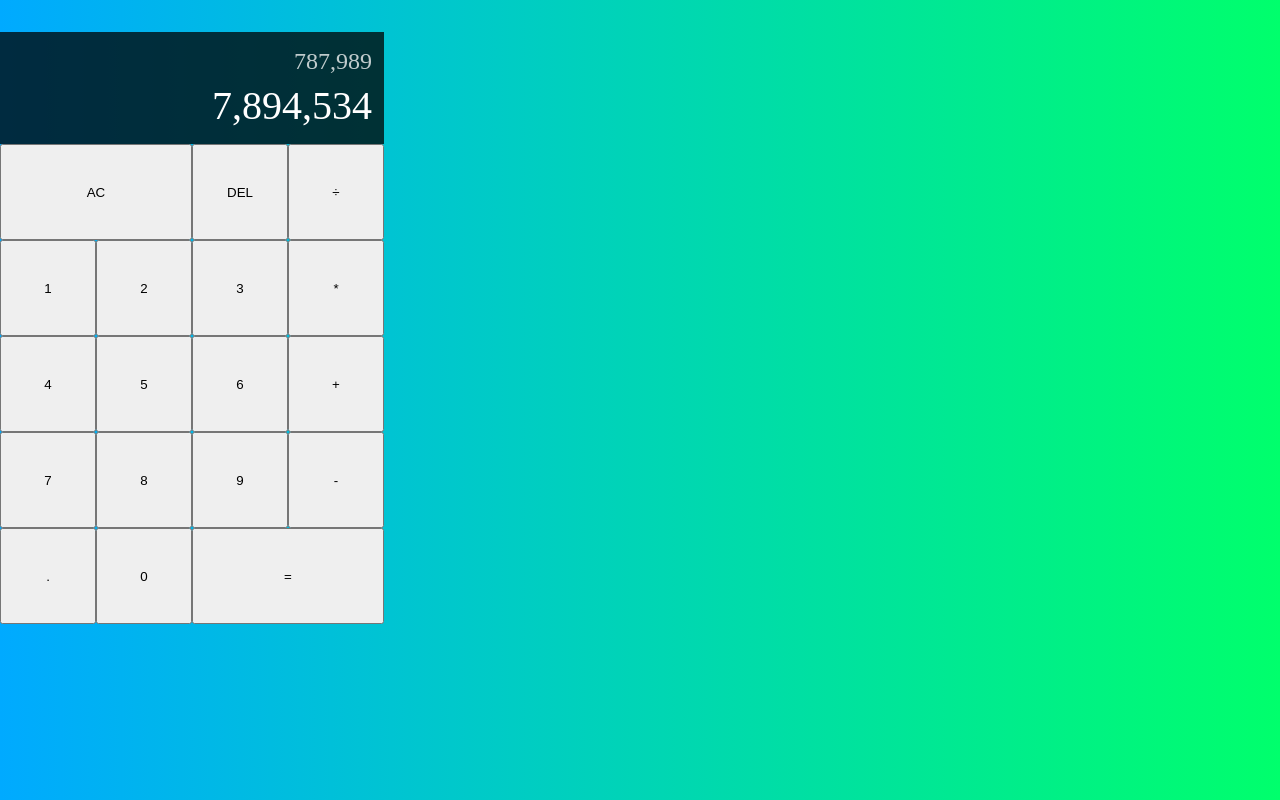
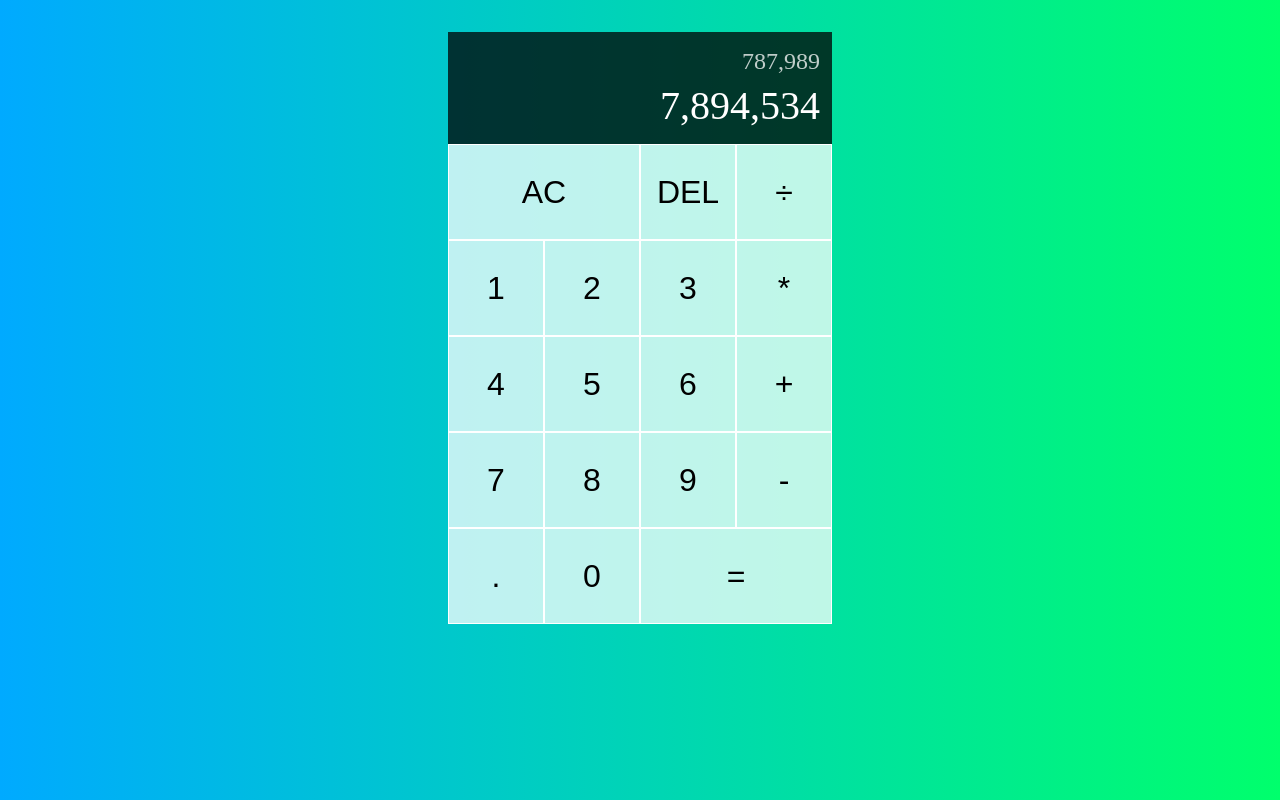
Before and after one commit to Sh4rgaas/calculator-app, a React (Create React App) app: page / in a window 1280 px wide. Built offline with nearby package versions, Linux system fonts and the light colour scheme.

Commit message:
additional styling

```diff
--- a/src/styles.css
+++ b/src/styles.css
@@ -1,26 +1,42 @@
-*, *::before, *::after {
+*,
+*::before,
+*::after {
     box-sizing: border-box;
 }
 
 body {
-    margin:0;
+    margin: 0;
     background: linear-gradient(to right, #00AAFF, #00FF6C);
 }
 
-.calculator-grid{
+.calculator-grid {
     display: grid;
     margin-top: 2rem;
+    justify-content: center;
     grid-template-columns: repeat(4, 6rem);
     grid-template-rows: minmax(7rem, auto) repeat(5, 6rem);
 }
 
-.span-two{
+.calculator-grid > button {
+    cursor: pointer;
+    font-size: 2rem;
+    border: 1px solid white;
+    outline: none;
+    background-color: rgba(255,255,255, .75);
+}
+
+.calculator-grid > button:hover,
+.calculator-grid > button:focus {
+    background-color: rgba(255, 255, 255, .9);
+}
+
+.span-two {
     grid-column: span 2;
 }
 
-.output{
+.output {
     grid-column: 1 / -1;
-    background-color: rgba(0,0,0, .75);
+    background-color: rgba(0, 0, 0, .75);
     display: flex;
     flex-direction: column;
     align-items: flex-end;
@@ -30,13 +46,13 @@
     word-break: break-all;
 }
 
-.output .previous-operand{
+.output .previous-operand {
     color: rgba(255, 255, 255, .75);
     font-size: 1.5rem;
 
 }
 
-.output .current-operand{
+.output .current-operand {
     color: white;
     font-size: 2.5rem;
 }
```
